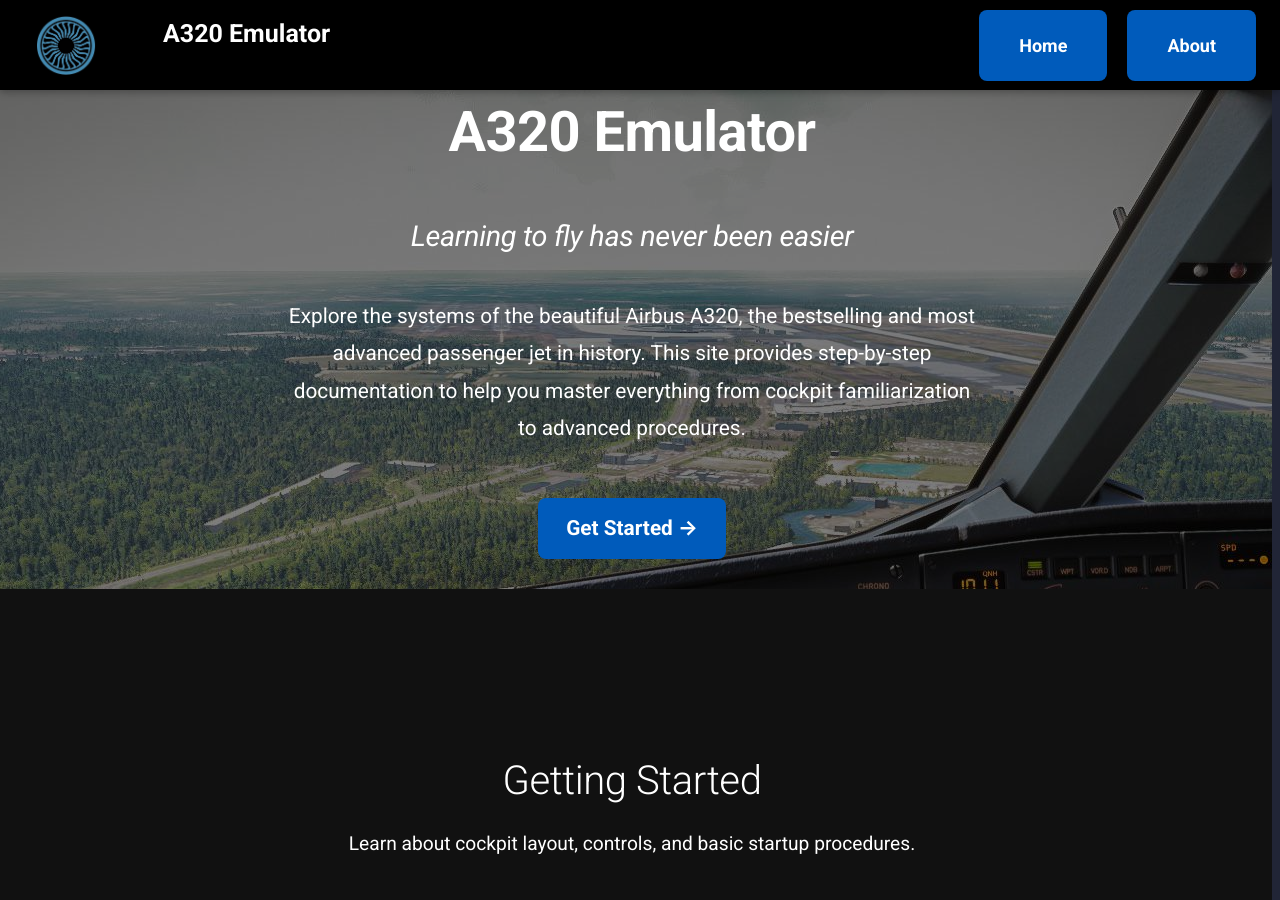
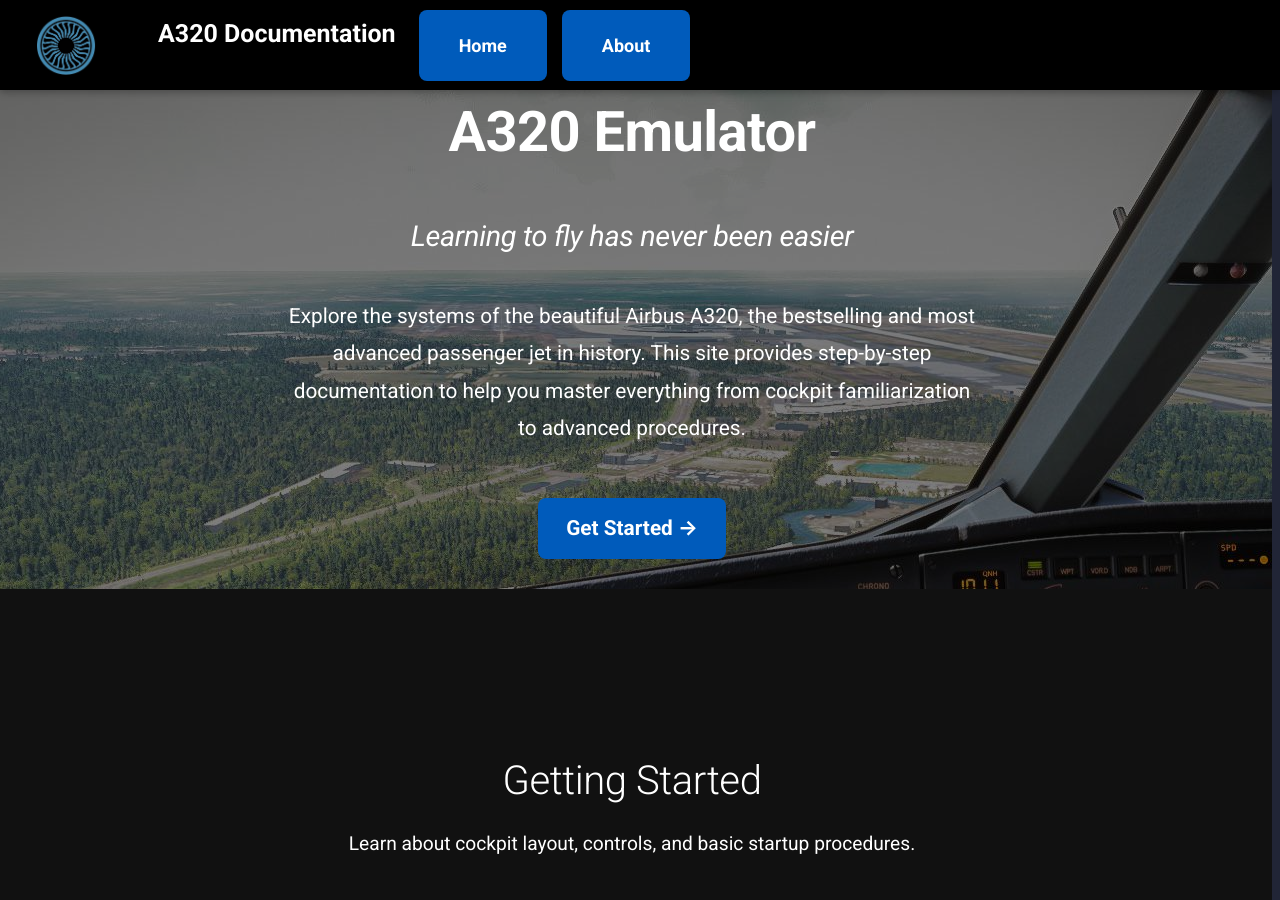
Before and after one commit to danhuaflx-56/A320-emulator, an MkDocs documentation site: the page built from docs/index.md, in a window 1280 px wide and 900 px high. Built offline with MkDocs 1.6.1 and Material for MkDocs 9.7.7, drawn with Linux system fonts in a browser that asks for light colours.

Commit message:
Update header.html

```diff
--- a/docs/overrides/partials/header.html
+++ b/docs/overrides/partials/header.html
@@ -1,17 +1,17 @@
 <header class="md-header">
-  <div class="md-header__inner" style="display: flex; align-items: center; gap: 20px;">
+  <div class="md-header__inner">
 
     <!-- Logo -->
     <a href="{{ base_url }}" class="md-header__button md-logo">
       <img src="{{ base_url }}/assets/logo.png" alt="A320 Emulator Logo" class="header-logo" style="height:60px;">
     </a>
 
-    <!-- Site Title -->
-    <span class="md-header__title" style="font-size:2.5em; font-weight:bold;">A320 Emulator</span>
-
-    <!-- Buttons next to title -->
-    <a href="/" class="custom-button">Home</a>
-    <a href="/about/" class="custom-button">About</a>
+    <!-- Site Title + Buttons -->
+    <div class="title-and-buttons">
+      <span class="md-header__title" style="font-size:2.5em; font-weight:bold;">A320 Documentation</span>
+      <a href="/" class="custom-button">Home</a>
+      <a href="/about/" class="custom-button">About</a>
+    </div>
 
   </div>
 </header>
```
